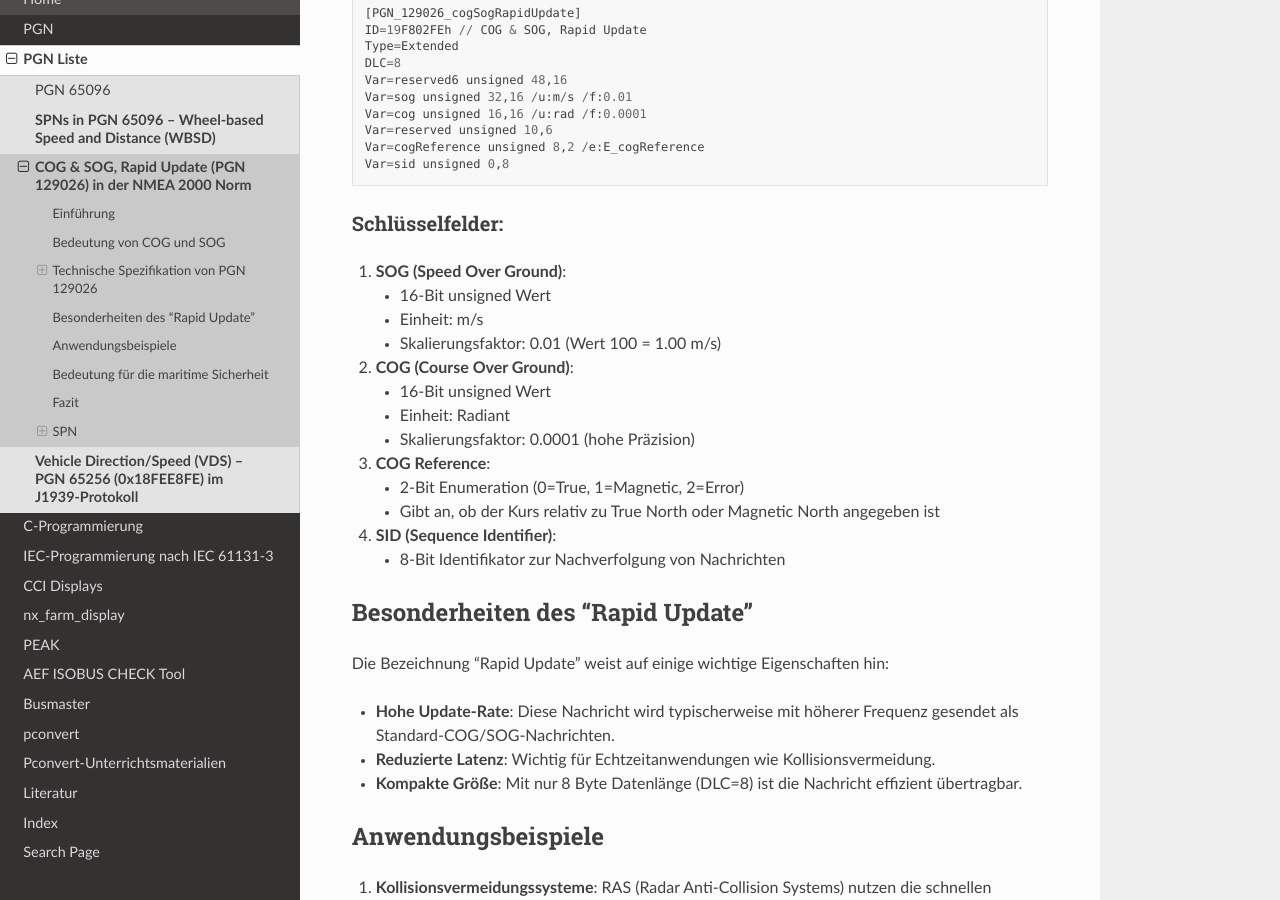
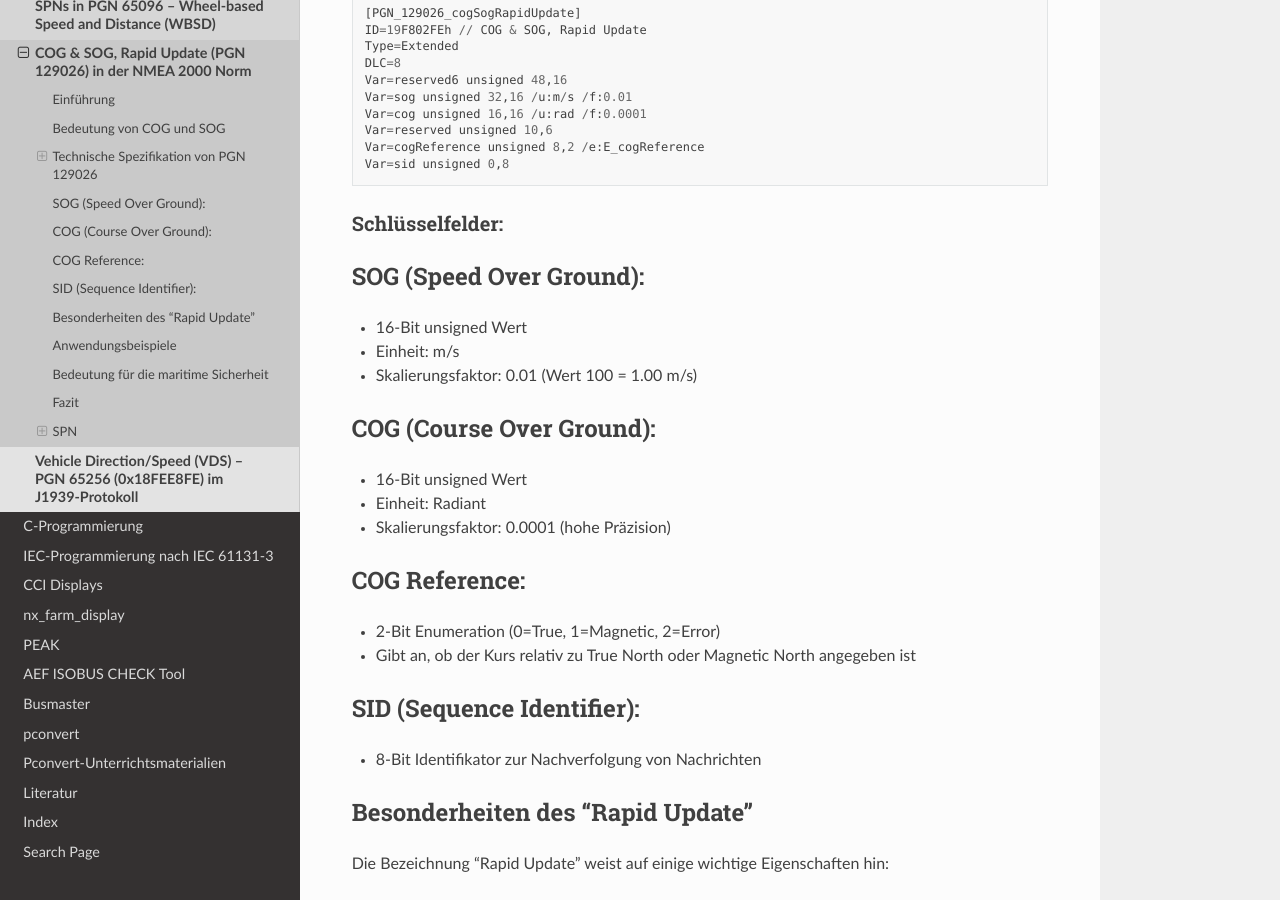
Before and after one commit to Meisterschulen-am-Ostbahnhof-Munchen/ISOBUS-other-docs, a Sphinx documentation site: the page built from docs/PGN/PGN_129026.md, in a window 1280 px wide and 900 px high, scrolled down 949 px. Built offline with Sphinx 7.4.7 and the Read the Docs theme 3.1.0, drawn with Linux system fonts in a browser that asks for light colours; some of the changed lines change nothing that is shown.

Commit message:
Update PGN_129026.md

````diff
--- a/docs/PGN/PGN_129026.md
+++ b/docs/PGN/PGN_129026.md
@@ -32,21 +32,22 @@ Var=sid unsigned 0,8
 ```
 
 ### Schlüsselfelder:
-1. **SOG (Speed Over Ground)**:
+
+## SOG (Speed Over Ground):
    - 16-Bit unsigned Wert
    - Einheit: m/s
    - Skalierungsfaktor: 0.01 (Wert 100 = 1.00 m/s)
 
-2. **COG (Course Over Ground)**:
+## COG (Course Over Ground):
    - 16-Bit unsigned Wert
    - Einheit: Radiant
    - Skalierungsfaktor: 0.0001 (hohe Präzision)
 
-3. **COG Reference**:
+## COG Reference:
    - 2-Bit Enumeration (0=True, 1=Magnetic, 2=Error)
    - Gibt an, ob der Kurs relativ zu True North oder Magnetic North angegeben ist
 
-4. **SID (Sequence Identifier)**:
+## SID (Sequence Identifier):
    - 8-Bit Identifikator zur Nachverfolgung von Nachrichten
 
 ## Besonderheiten des "Rapid Update"
````
